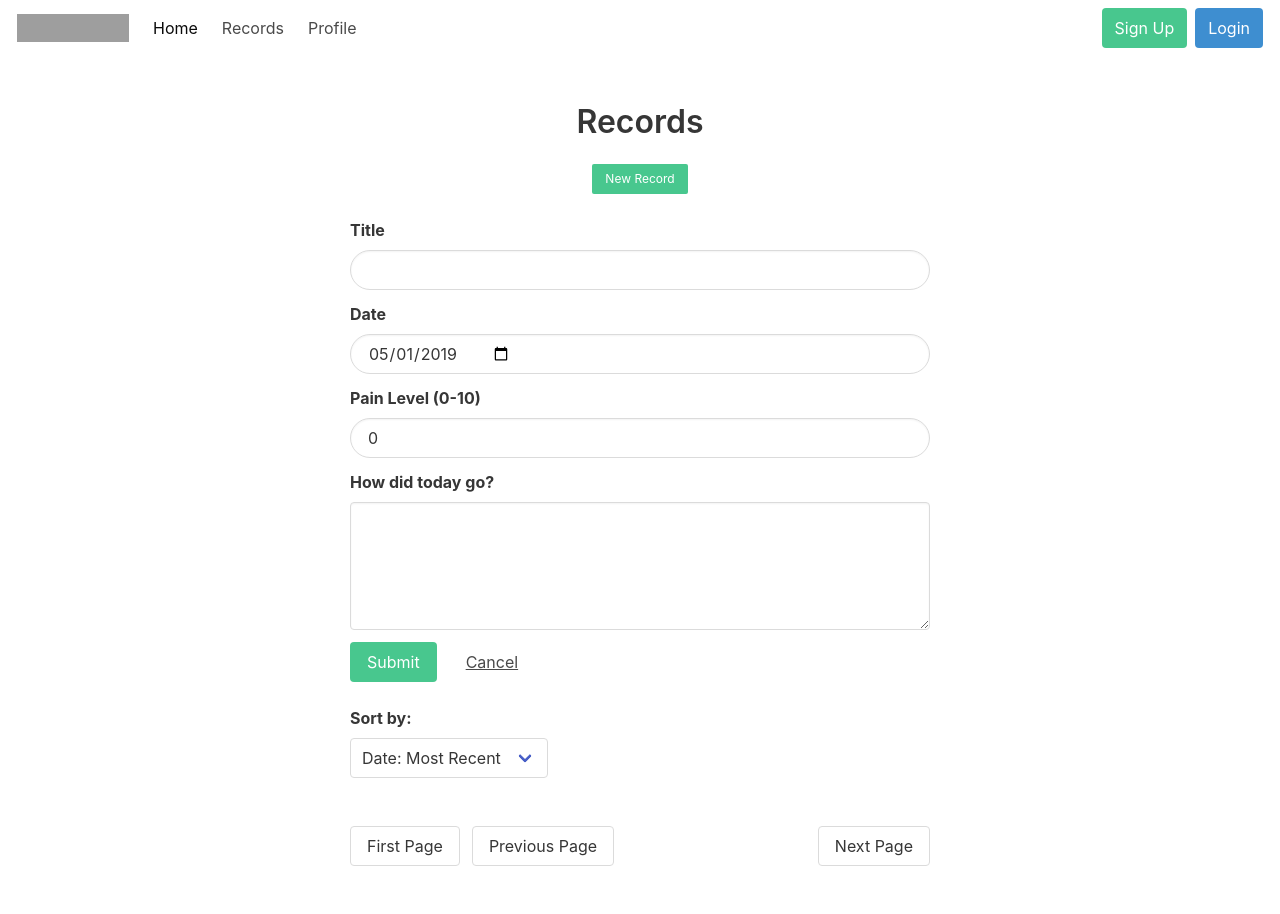
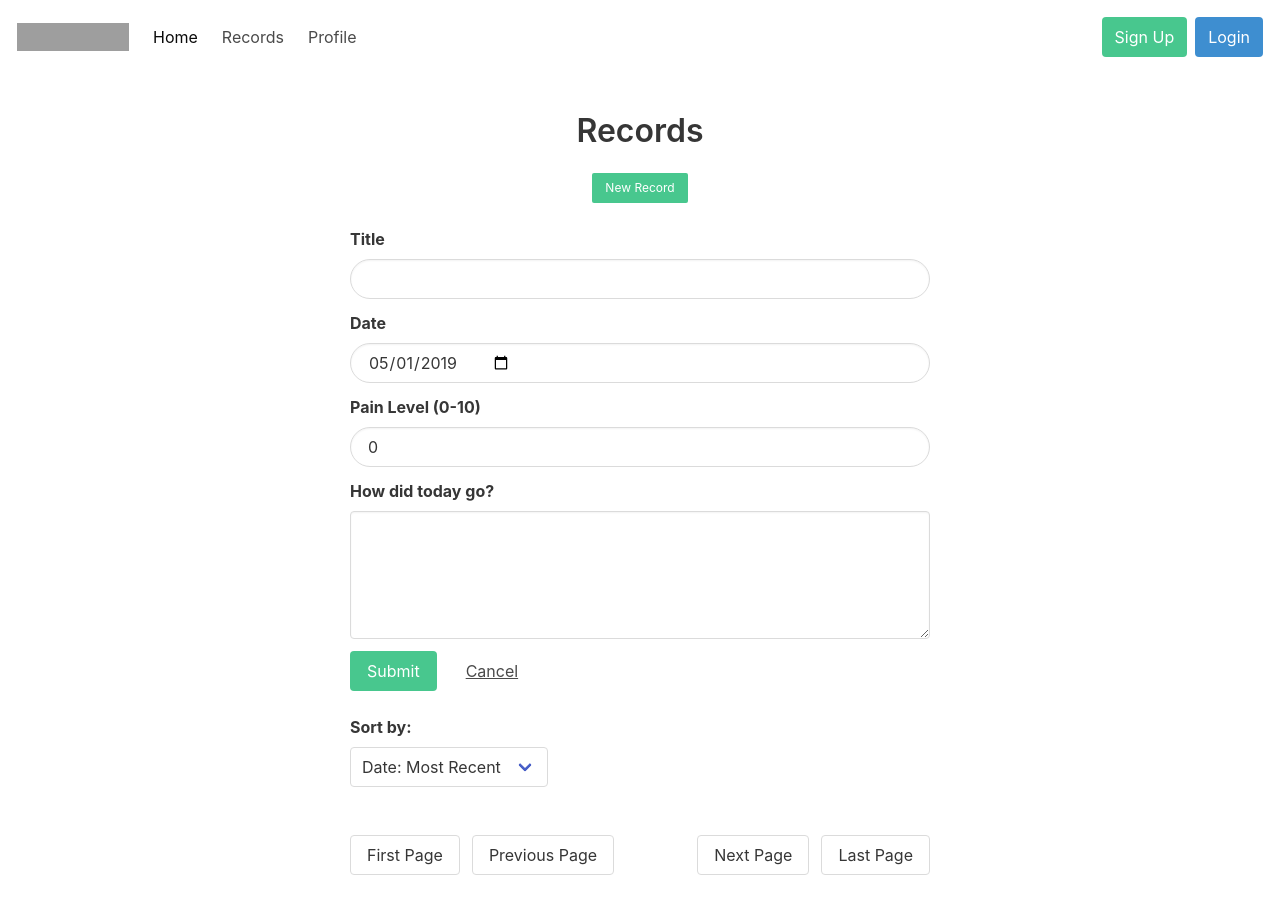
Before and after one commit to justin-cook-developer/Pain-Tracker, a React app: page /records/new in a window 1280 px wide. Shown: the top 914 px of the page. Built offline with nearby package versions, Linux system fonts and the light colour scheme; grey boxes are pictures that could not be loaded.

Commit message:
Fixed in the next page button. Put more margin on header

```diff
--- a/src/components/allRecords/changePage/ChangePageButtons.js
+++ b/src/components/allRecords/changePage/ChangePageButtons.js
@@ -2,14 +2,18 @@ import React from 'react';
 import { Link } from 'react-router-dom';
 
 const ChangePage = ({ pageNumber, numberRecords, count }) => {
+  const previousPage = pageNumber > 1 ? pageNumber - 1 : 1
+  const lastPageNumber = Math.ceil(count / 14)
+  const nextPage = pageNumber >= Math.ceil(count / 14) ? pageNumber : pageNumber + 1
   return (
-    <div className='level is-mobile'>
+    <div className='level'>
       <div className='level-left'>
         <Link className='button level-item' disabled={pageNumber <= 1} to={`/records/1`}>First Page</Link>
-        <Link className='button level-item' disabled={pageNumber <= 1} to={`/records/${pageNumber !== 1 ?pageNumber - 1 : 1}`}>Previous Page</Link>
+        <Link className='button level-item' disabled={pageNumber <= 1} to={`/records/${previousPage}`}>Previous Page</Link>
       </div>
       <div className='level-right'>
-        <Link className='button level-item' disabled={pageNumber >= Math.ceil(count / 14)} to={`/records/${pageNumber >= Math.ceil(count / 14) ? pageNumber : pageNumber + 1}`}>Next Page</Link>
+        <Link className='button level-item' disabled={pageNumber >= lastPageNumber} to={`/records/${nextPage}`}>Next Page</Link>
+        <Link className='button level-item' disabled={pageNumber >= lastPageNumber} to={`/records/${lastPageNumber}`}>Last Page</Link>
       </div>
     </div>
   )
--- a/src/components/header/Header.js
+++ b/src/components/header/Header.js
@@ -3,6 +3,7 @@ import { NavLink } from 'react-router-dom';
 
 const Header = ({ isActive, handleClick }) => {
   const headerStyles = {
+    marginTop: '.7%',
     paddingLeft: 5,
     paddingRight: 5,
   };
```
